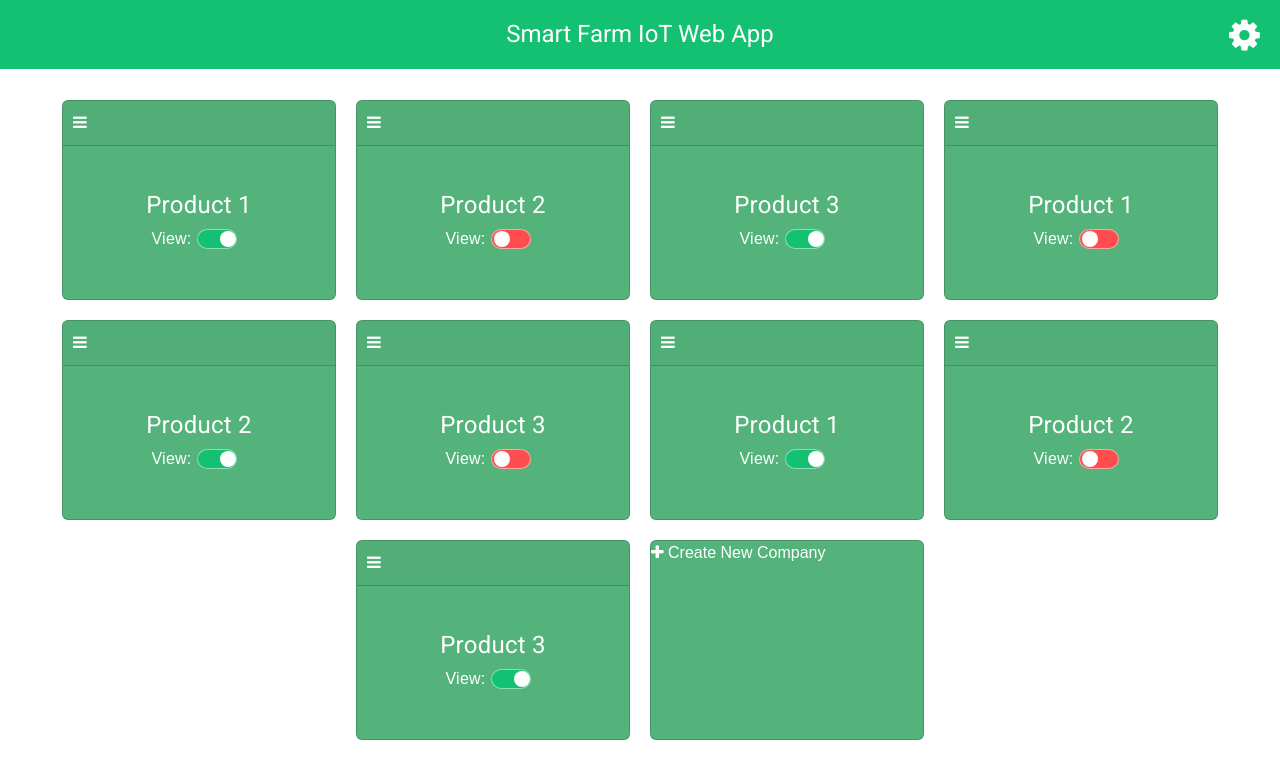
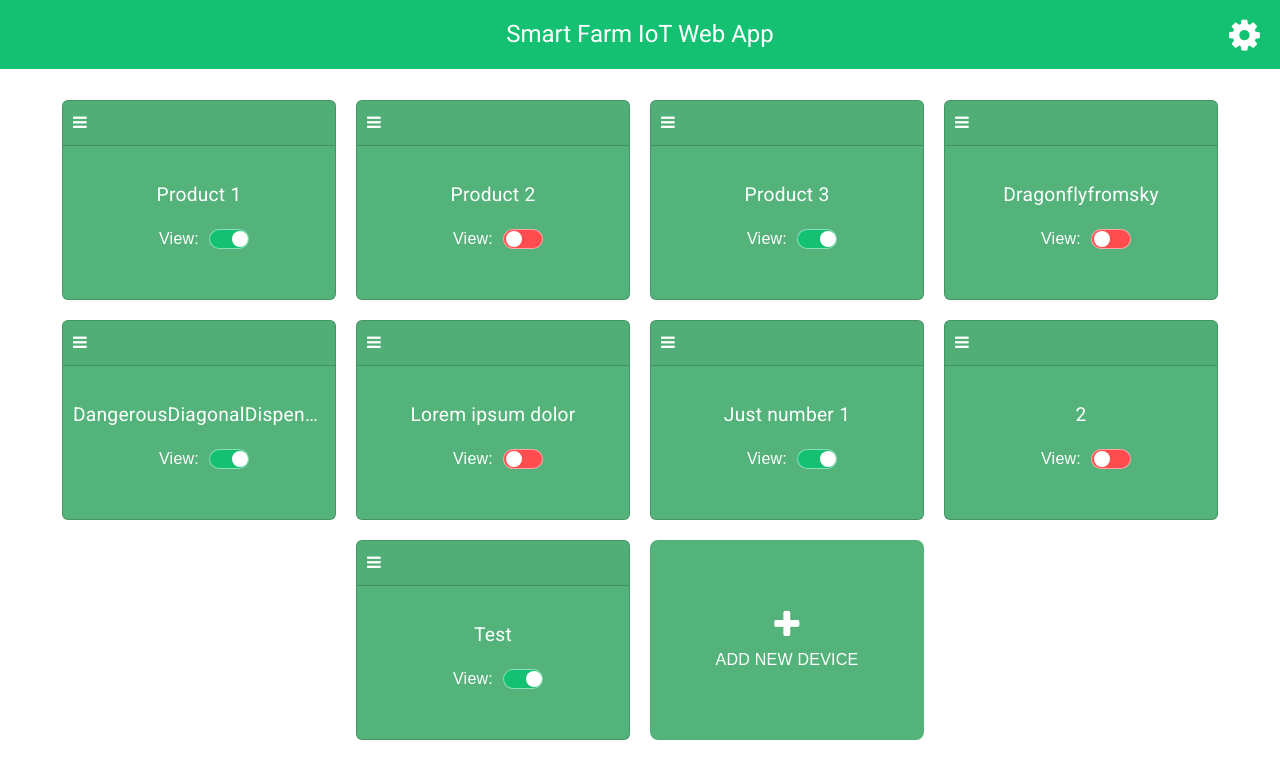
Before and after one commit to Ezyzz/project-angular, an Angular app: page /admin/product-manage in a window 1280 px wide. Shown: the top 778 px of the page. Built offline with nearby package versions, Linux system fonts and the light colour scheme.

Commit message:
better create new card UI

```diff
--- a/src/app/admin-main/product-manage/product-manage.component.css
+++ b/src/app/admin-main/product-manage/product-manage.component.css
@@ -36,20 +36,28 @@ body {
   color: #fff; /* Set text color to white */
 }
 
-/* Set card body style */
 .card-body {
   flex-grow: 1;
   display: flex;
   flex-direction: column;
-  justify-content: center; /* Center content vertically */
-  align-items: center; /* Center content horizontally */
+  justify-content: center;
+  align-items: center;
   padding: 10px;
 }
 
-/* Set card text color to white */
-.card h5, .card p {
-  color: #fff; /* Set text color to white */
-  font-size: 1.5em; /* Increase font size */
+.card-title {
+  overflow: hidden;
+  white-space: nowrap;
+  text-overflow: ellipsis;
+  max-width: 100%;
+}
+
+.card h5 {
+  color: #fff;
+  font-size: 1.2em;
+  overflow: hidden; /* Hide overflow text */
+  white-space: nowrap; /* Prevent wrapping of text */
+  text-overflow: ellipsis; /* Display ellipsis for overflow text */
 }
 
 .toggle-button {
@@ -61,11 +69,11 @@ body {
 .toggle-content {
   display: flex;
   align-items: center;
-  margin-right: 10px; /* Add margin to separate the text from the switch */
+  margin: auto; /* Add margin to separate the text from the switch */
 }
 
 .toggle-content span {
-  margin-right: 5px; /* Add margin to separate the text from the switch */
+  margin: 10px; /* Add margin to separate the text from the switch */
   display: inline-block; /* Ensure the span behaves as a block element */
 }
 
@@ -97,9 +105,31 @@ body {
   transform: translateX(20px) translateY(-50%); /* Adjust position */
 }
 
+.create-card {
+  cursor: pointer;
+  display: flex;
+  align-items: center;
+  justify-content: center;
+  border: 2px solid #54B37A; /* Add border to the card */
+  border-radius: 8px; /* Add border radius to the card */
+  padding: 10px; /* Add padding to the card */
+}
 
+.add-icon {
+  text-align: center; /* Center align the content */
+}
 
+.add-icon i {
+  font-size: 32px; /* Adjust icon size */
+  color: #ffffff; /* Set icon color */
+}
 
+.add-icon span {
+  display: block; /* Display the text as a block element */
+  margin-top: 5px; /* Add spacing between the icon and text */
+  font-size: 16px; /* Adjust text size */
+  color: #ffffff; /* Set text color */
+}
 
 
 
@@ -109,6 +139,7 @@ body {
 @media screen and (min-width: 992px) {
   .container {
     max-width: 1200px; /* Adjust as needed */
+    padding-bottom: 50px;
   }
   .card {
     width: calc(25% - 20px); /* 25% width for each card with margin */
@@ -119,6 +150,7 @@ body {
 @media screen and (max-width: 991px) {
   .container {
     max-width: 800px; /* Adjust as needed */
+    padding-bottom: 50px;
   }
   .card {
     width: calc(33.33% - 20px); /* 33.33% width for each card with margin */
--- a/src/app/admin-main/product-manage/product-manage.component.html
+++ b/src/app/admin-main/product-manage/product-manage.component.html
@@ -33,10 +33,11 @@
       </div>
     </div>
 
-    <div class="card create-card">
-      <button class="btn btn-icon" (click)="createNewCompany()">
-        <i class="fa fa-plus"></i> Create New Company
-      </button>
+    <div class="card create-card" (click)="createNewCompany()">
+      <div class="add-icon">
+        <i class="fa fa-plus"></i>
+        <span>ADD NEW DEVICE</span>
+      </div>
     </div>
 
   </div>
--- a/src/app/data/company-data.ts
+++ b/src/app/data/company-data.ts
@@ -4,10 +4,10 @@ import { CompanyModel } from '../models/company-model';
     { id: 1, name: 'Product 1', switch: true},
     { id: 2, name: 'Product 2', switch: false},
     { id: 3, name: 'Product 3', switch: true},
-    { id: 4, name: 'Product 1', switch: false},
-    { id: 5, name: 'Product 2', switch: true},
-    { id: 6, name: 'Product 3', switch: false},
-    { id: 7, name: 'Product 1', switch: true},
-    { id: 8, name: 'Product 2', switch: false},
-    { id: 9, name: 'Product 3', switch: true},
+    { id: 4, name: 'Dragonflyfromsky', switch: false},
+    { id: 5, name: 'DangerousDiagonalDispenser', switch: true},
+    { id: 6, name: 'Lorem ipsum dolor', switch: false},
+    { id: 7, name: 'Just number 1', switch: true},
+    { id: 8, name: '2', switch: false},
+    { id: 9, name: 'Test', switch: true},
   ];
```
